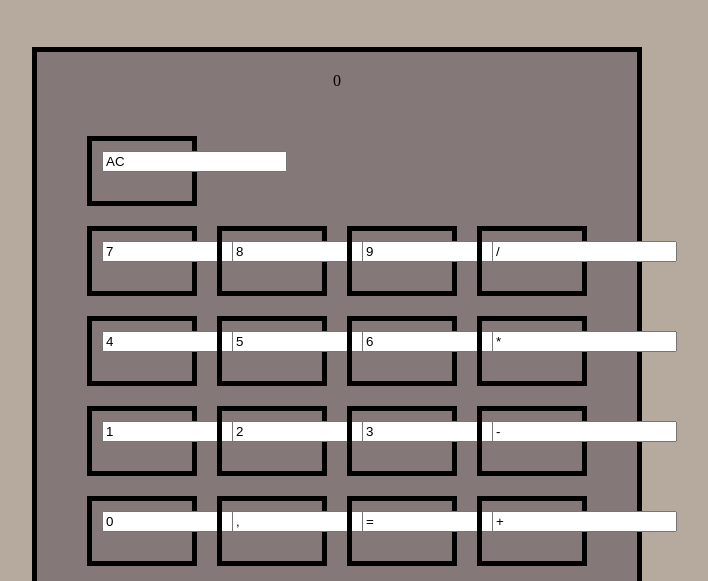
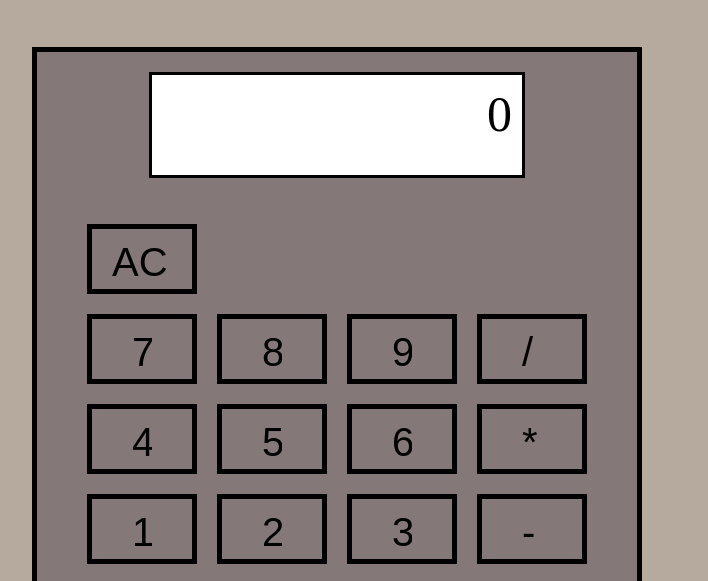
Before and after one commit to AndersenMattias/Calculator-Js, a plain HTML site: page index.html in a window 1280 px wide. Shown: the part 202-783 px from the top of the page, without its empty margins (303-1011 px from the left). Drawn offline with Linux system fonts and the light colour scheme.

Commit message:
styled inputs

```diff
--- a/styles.css
+++ b/styles.css
@@ -22,24 +22,51 @@ h1 {
   font-size: 100px;
 }
 
+#output {
+  display: flex;
+  justify-content: flex-end;
+  background-color: white;
+  padding: 10px 10px 10px 10px;
+  border: 3px solid black;
+  font-size: 50px;
+  width: 350px;
+  height: 80px;
+}
+
 .reset-container {
   transform: translate(40px);
 }
 
-.btn {
-  background-color: Transparent;
-  background-repeat: no-repeat;
+.reset {
+  color: transparent;
+  background-color: transparent;
+  text-shadow: 0 0 0 #000000;
   border: none;
   cursor: pointer;
-  overflow: hidden;
+  font-size: 40px;
+  width: 60px;
+}
+
+.number,
+.operator {
+  color: transparent;
+  background-color: transparent;
+  text-shadow: 0 0 0 #000000;
+  border: none;
+  cursor: pointer;
+  font-size: 40px;
+  width: 20px;
+}
+
+.number:focus,
+.operator {
   outline: none;
-  font-size: 30px;
 }
 
 .main-container {
   border: 5px solid black;
   width: 600px;
-  height: 600px;
+  height: 700px;
 }
 
 .display {
```
